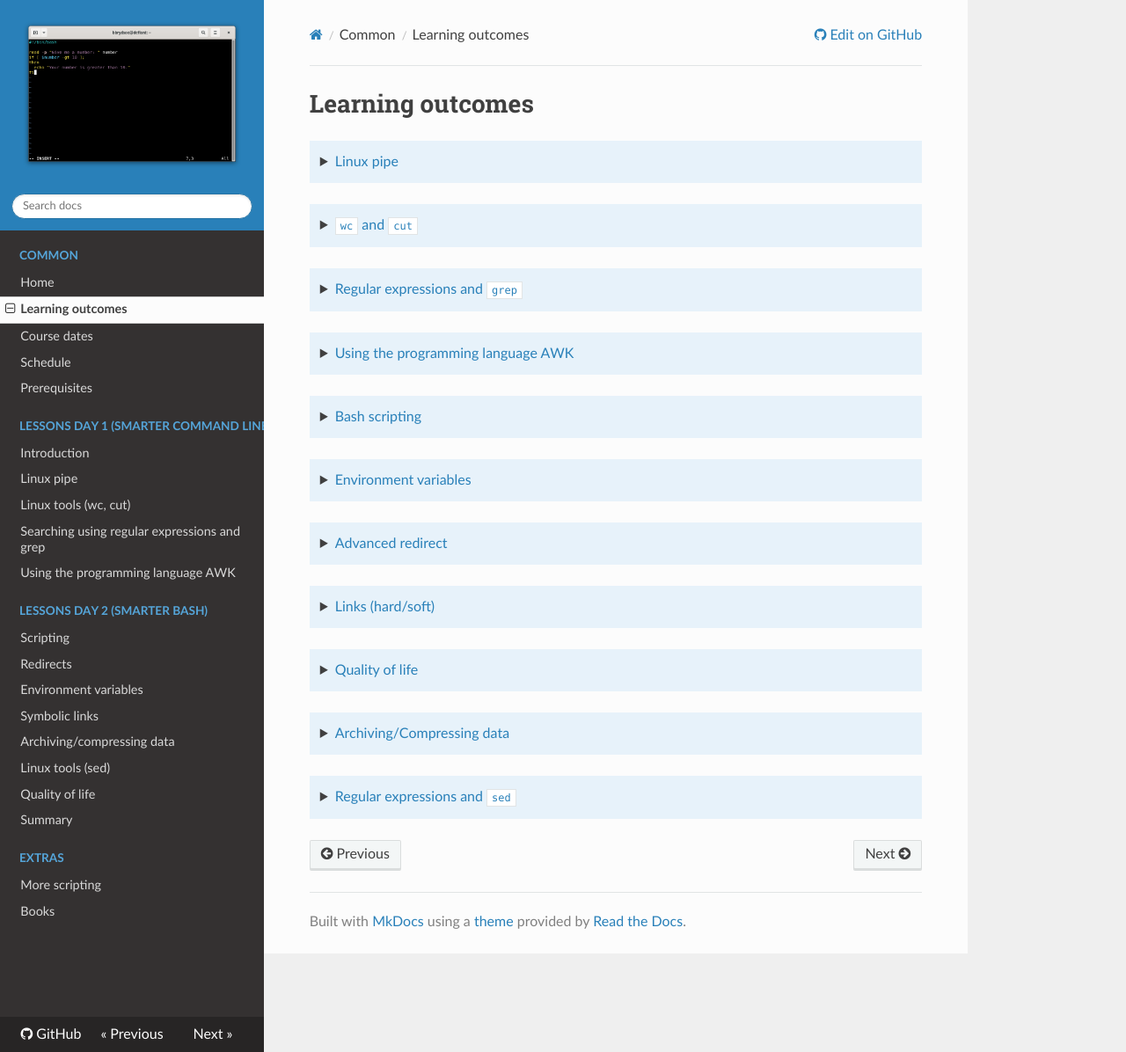
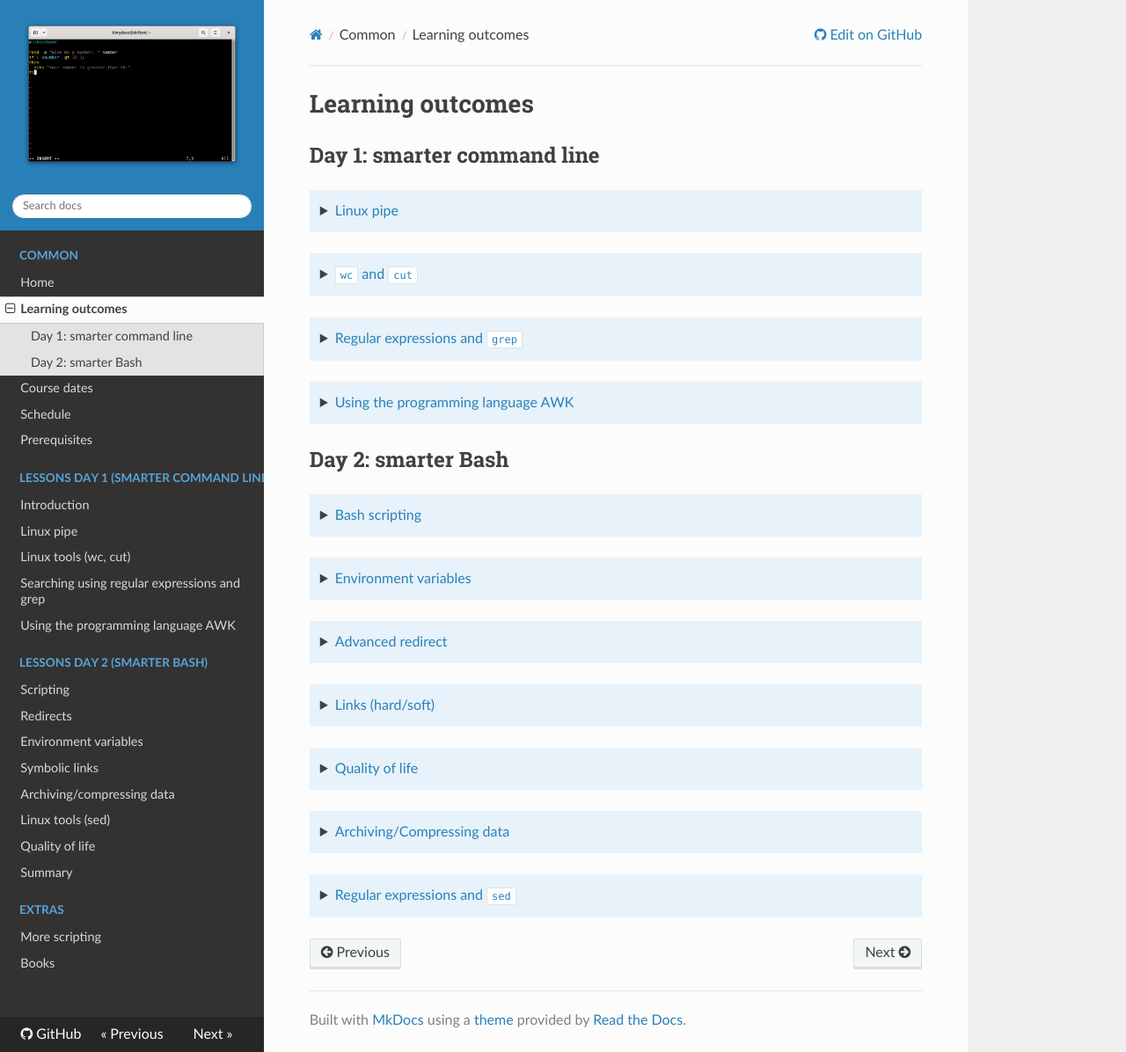
Before and after one commit to UPPMAX/linux-command-line-201, an MkDocs documentation site: the page built from docs/learning_outcomes.md, in a window 1280 px wide and 1196 px high. Shown: the whole window at 88% size. Built offline with MkDocs 1.6.1, drawn with Linux system fonts in a browser that asks for light colours; nearby versions of some CDN libraries.

Commit message:
LOs split over two days

```diff
--- a/docs/learning_outcomes.md
+++ b/docs/learning_outcomes.md
@@ -1,4 +1,6 @@
 # Learning outcomes
+
+## Day 1: smarter command line
 
 ??? note "[Linux pipe](sessions/pipe.md)"
 
@@ -28,14 +30,16 @@
     - Learners can use `awk` to transform text
     - Learners can use regular expressions in `awk`
 
+## Day 2: smarter Bash
+
 ??? note "[Bash scripting](sessions/scripting/README.md)"
 
-    - Learners can write bash scripts
-    - Learners have practiced using a book on bash scripting
-    - Learners can write bash scripts that require user input
-    - Learners can use variables in bash scripts
-    - Learners can use `if` statements in bash scripts
-    - Learners can use `for` statements  in bash scripts
+    - Learners can write Bash scripts
+    - Learners have practiced using a book on Bash scripting
+    - Learners can write Bash scripts that require user input
+    - Learners can use variables in Bash scripts
+    - Learners can use `if` statements in Bash scripts
+    - Learners can use `for` statements  in Bash scripts
 
 ??? note "[Environment variables](sessions/env_vars.md)"
 
```
